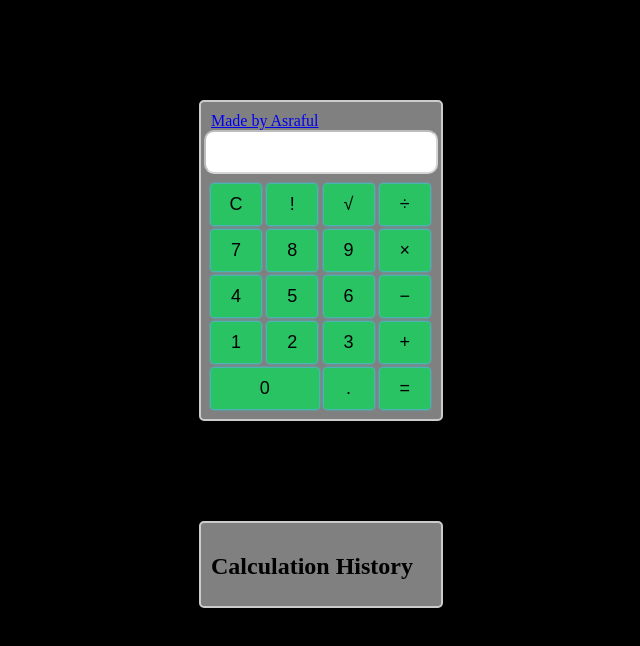
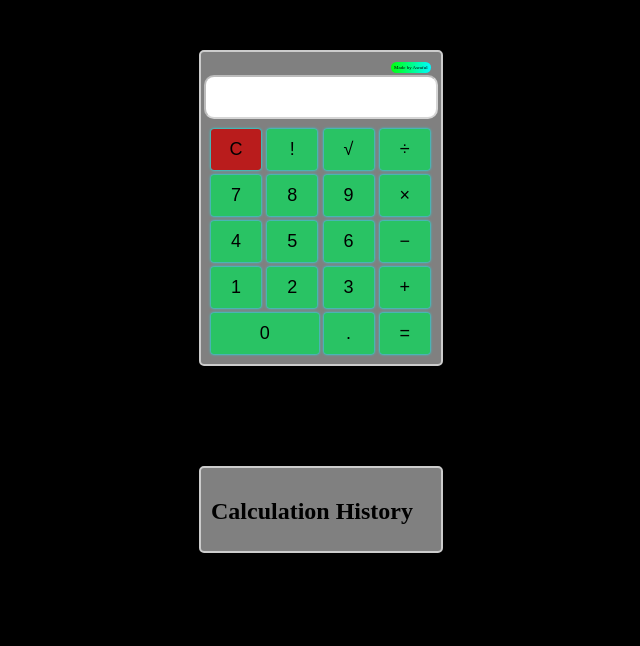
Before and after one commit to Asraf06/Calculator1, a plain HTML site: page index.html in a window 1280 px wide. Shown: the whole page, without its empty margins (319-959 px from the left). Drawn offline with Linux system fonts and the light colour scheme.

Commit message:
Update styles.css

```diff
--- a/styles.css
+++ b/styles.css
@@ -4,11 +4,24 @@ body {
 
 .calculator {
   width: 220px;
-  margin: 100px auto;
+  margin: 50px auto;
   border: 2px solid #ccc;
   background-color: gray;
   border-radius: 5px;
   padding: 10px;
+}
+
+a {
+  color: black;
+  text-decoration: none;
+}
+.ptext {
+  font-size: 5px;
+  margin-left: 180px;
+  margin-bottom: 2px;
+  padding: 3px;
+  background: linear-gradient(90deg,rgb(0, 255, 13),rgb(0, 251, 255));
+  border-radius: 10px;
 }
 
 #display {
@@ -39,6 +52,18 @@ button {
   box-shadow: 0 0 3px cyan, 0 0 1px cyan;
 }
 
+.Redbutton {
+  background-color: rgb(185, 28, 28);
+}
+
+.Redbutton:hover {
+  background-color: #727272;
+  box-shadow: 0 0 5px rgb(128, 0, 0),
+  0 0 5px rgb(255, 0, 0), 0 0 50px rgb(255, 0, 0),
+  0 0 5px rgb(255, 0, 0), 0 0 3px rgb(255, 0, 0);
+}
+
+
 button:hover {
   background-color: #727272;
   box-shadow: 0 0 5px green,
```
